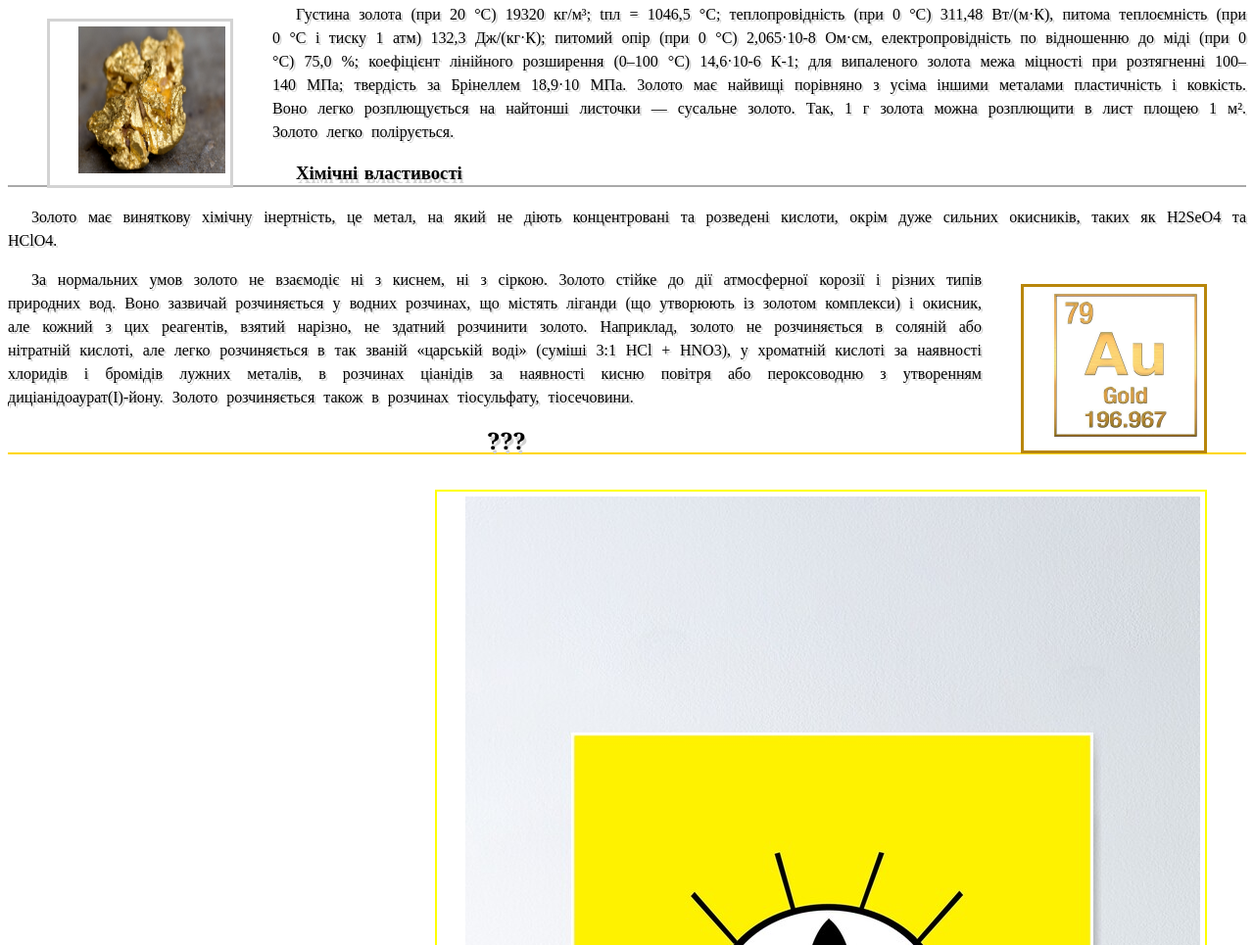
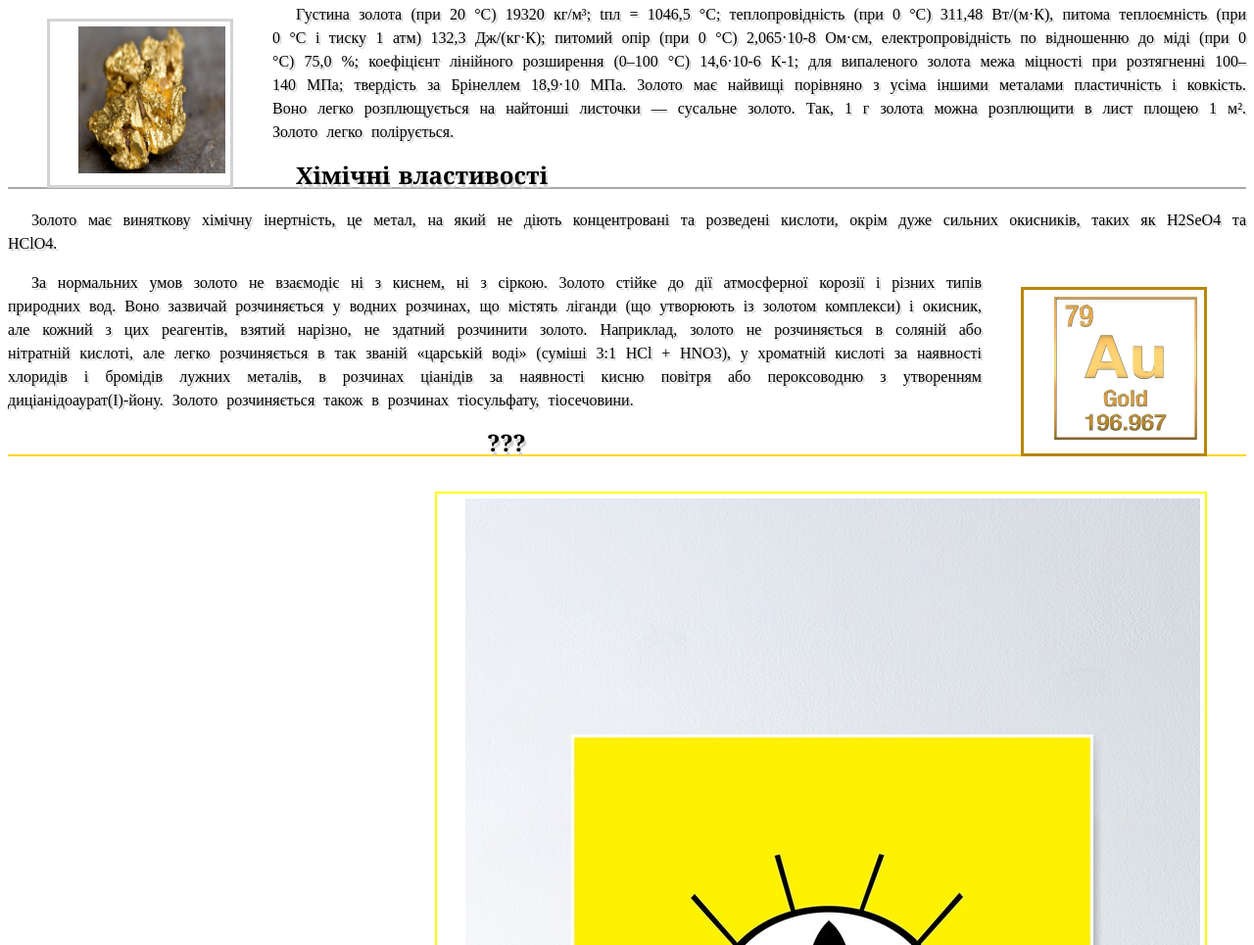
Before and after one commit to Dragongold2002/GOLD, a plain HTML site: page index.html in a window 1280 px wide. Shown: the part 887-1852 px from the top of the page at 98% size. Drawn offline with Linux system fonts and the light colour scheme.

Commit message:
Update index.html

```diff
--- a/index.html
+++ b/index.html
@@ -54,7 +54,7 @@
     для випаленого золота межа міцності при розтягненні 100–140 МПа; твердість за Брінеллем 18,9·10 МПа. 3олото має найвищі порівняно з усіма іншими металами пластичність і ковкість.
     Воно легко розплющується на найтонші листочки — сусальне золото. Так, 1 г золота можна розплющити в лист площею 1 м². Золото легко полірується.
   </p>
-    <h3 class="h3">Хімічні властивості</h3>
+    <h2 class="h3">Хімічні властивості</h2>
   <p>3олото має виняткову хімічну інертність, це метал, на який не діють концентровані та розведені кислоти, окрім дуже сильних окисників, таких як H2SeO4 та HClO4.
     <figure class="img4">
     <img src="Gold3.jpg" class="gold4">
```
